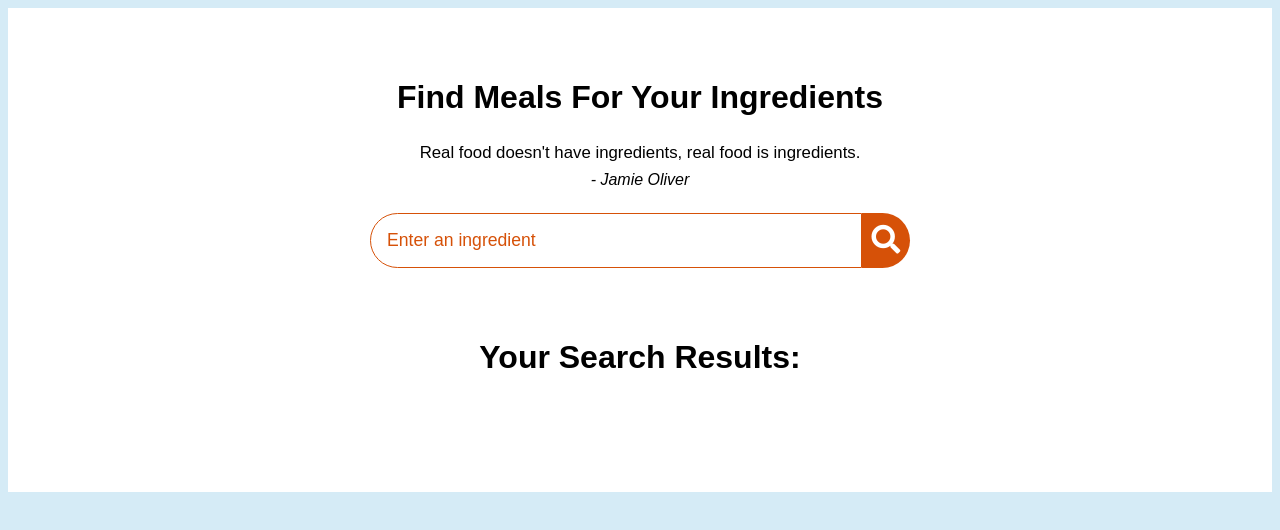
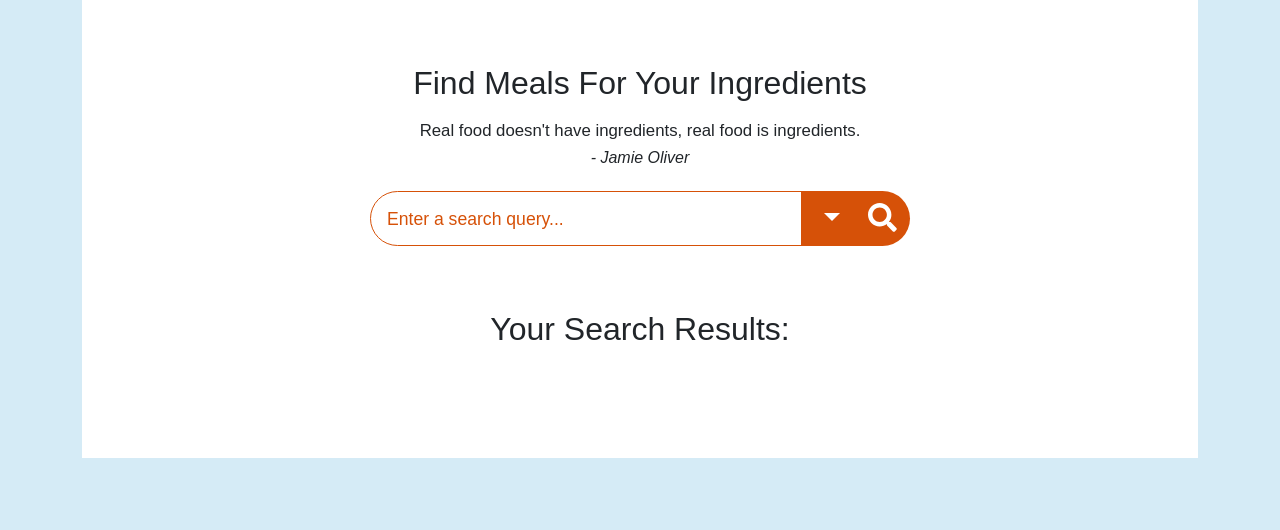
Before and after one commit to enionsouza/BonAppetit, a website built with webpack: page src/index.html in a window 1280 px wide. Built offline with nearby package versions, Linux system fonts and the light colour scheme.

Commit message:
feat: Add different API query types

```diff
--- a/src/index.html
+++ b/src/index.html
@@ -4,12 +4,7 @@
 <head>
   <meta charset="UTF-8">
   <meta name="viewport" content="width=device-width, initial-scale=1.0">
-  <link rel="stylesheet" href="https://cdnjs.cloudflare.com/ajax/libs/font-awesome/5.15.1/css/all.min.css"
-    integrity="sha512-+4zCK9k+qNFUR5X+cKL9EIR+ZOhtIloNl9GIKS57V1MyNsYpYcUrUeQc9vNfzsWfV28IaLL3i96P9sdNyeRssA=="
-    crossorigin="anonymous" />
-  <link rel="stylesheet" href="style.css">
   <title>BonAppétit</title>
-  <script src="index.js" defer></script>
 </head>
 
 <body>
@@ -22,12 +17,17 @@
           <cite>- Jamie Oliver</cite>
         </blockquote>
 
-        <div class="meal-search-box">
-          <input type="text" class="search-control" placeholder="Enter an ingredient" id="search-input">
-          <button type="submit" class="search-btn btn" id="search-btn">
+        <form class="meal-search-box input-group">
+          <input type="text" class="search-control form-control" placeholder="Enter a search query..." id="search-input">
+          <button type="button" class="search-btn btn btn-outline-secondary dropdown-toggle" data-bs-toggle="dropdown" aria-expanded="false">
+            <span class="visually-hidden">Toggle Dropdown</span>
+          </button>
+          <ul class="dropdown-menu">
+          </ul>
+          <button type="submit" class="search-btn btn btn-outline-secondary" id="search-btn">
             <i class="fas fa-search"></i>
           </button>
-        </div>
+        </form>
       </div>
 
       <div class="meal-result">
--- a/src/index.js
+++ b/src/index.js
@@ -1,22 +1,32 @@
+import 'bootstrap';
+import 'bootstrap/dist/css/bootstrap.min.css';
+import '@fortawesome/fontawesome-free/js/fontawesome';
+import '@fortawesome/fontawesome-free/js/solid';
+import '@fortawesome/fontawesome-free/js/regular';
+import '@fortawesome/fontawesome-free/js/brands';
 import './style.css';
 
 const searchBtn = document.getElementById('search-btn');
 const mealList = document.getElementById('meal');
 const mealDetailsContent = document.querySelector('.meal-details-content');
 const recipeCloseBtn = document.getElementById('recipe-close-btn');
-
-// event listeners
-searchBtn.addEventListener('click', getMealList);
-mealList.addEventListener('click', getMealRecipe);
-recipeCloseBtn.addEventListener('click', () => {
-  mealDetailsContent.parentElement.classList.remove('showRecipe');
-});
-
+const queryOptions = {
+  'Ingredient': 'https://www.themealdb.com/api/json/v1/1/filter.php?i=',
+  'Meal name': 'https://www.themealdb.com/api/json/v1/1/search.php?s=',
+  'Category': 'https://www.themealdb.com/api/json/v1/1/filter.php?c=',
+  'Area': 'https://www.themealdb.com/api/json/v1/1/filter.php?a=',
+  'First letter': 'https://www.themealdb.com/api/json/v1/1/search.php?f=',
+  'Id': 'https://www.themealdb.com/api/json/v1/1/lookup.php?i=',
+};
+let selectedQuery = 'Ingredients';
 
 // get meal list that matches with the ingredients
-function getMealList() {
+const getMealList = (e) => {
+  e.preventDefault();
   let searchInputTxt = document.getElementById('search-input').value.trim();
-  fetch(`https://www.themealdb.com/api/json/v1/1/filter.php?i=${searchInputTxt}`)
+  let url = `${queryOptions[selectedQuery]}${searchInputTxt}`;
+  console.log(url);
+  fetch(url)
     .then(response => response.json())
     .then(data => {
       let html = "";
@@ -77,3 +87,25 @@ function mealRecipeModal(meal) {
   mealDetailsContent.innerHTML = html;
   mealDetailsContent.parentElement.classList.add('showRecipe');
 }
+
+
+// event listeners
+searchBtn.addEventListener('click', getMealList);
+mealList.addEventListener('click', getMealRecipe);
+// recipeCloseBtn.addEventListener('click', () => {
+//   mealDetailsContent.parentElement.classList.remove('showRecipe');
+// });
+
+const ulQueries = document.querySelector('.dropdown-menu');
+Object.keys(queryOptions).forEach((queryOption) => {
+  ulQueries.innerHTML += `<li><a class="dropdown-item" href="#">${queryOption}</a></li>`
+});
+
+const queryTypes = document.querySelectorAll('.dropdown-item');
+// eslint-disable-next-line no-plusplus
+for (let i = 0; i < queryTypes.length; i++) {
+  // eslint-disable-next-line no-loop-func
+  queryTypes[i].addEventListener('click', () => {
+    selectedQuery = queryTypes[i].textContent;
+  });
+}
```
